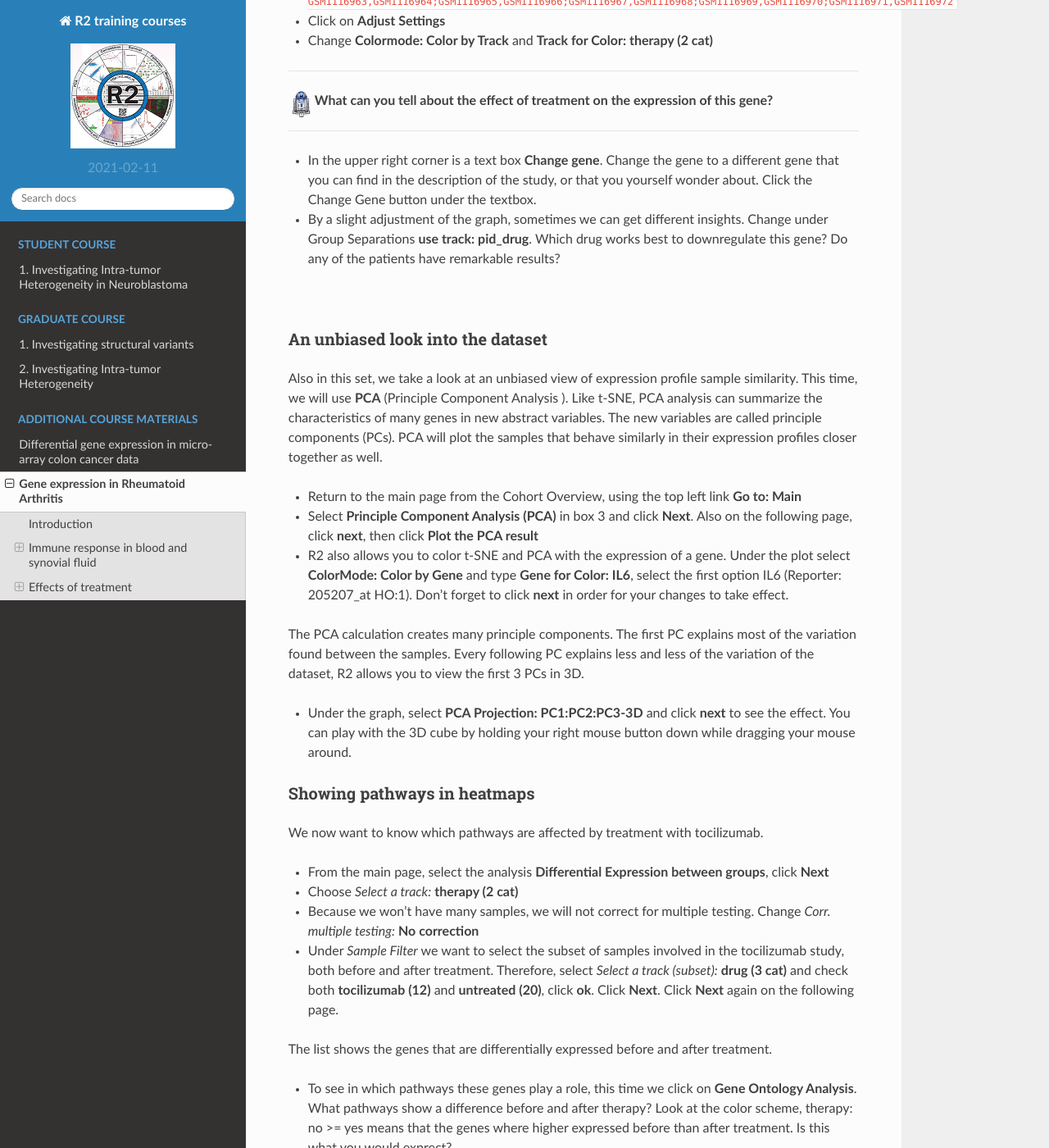
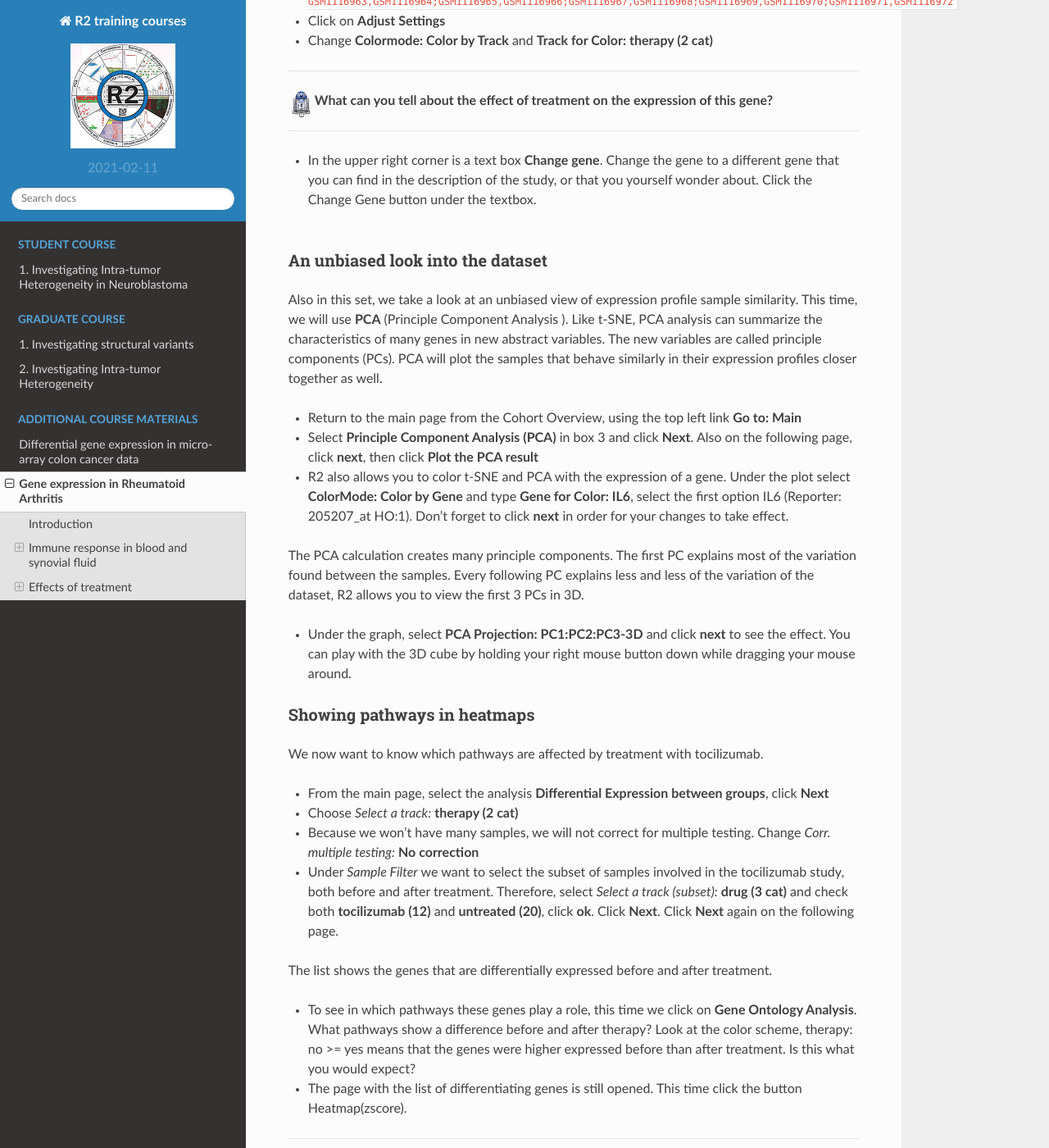
Before and after one commit to antronerds/r2-training-courses, a Sphinx documentation site: the page built from docs/RNA_seq_data_analysis_Using_Rheumatoid_Arthritis_data.md, in a window 1280 px wide and 1400 px high, scrolled down 9669 px. Shown: the whole window at 82% size. Built offline with Sphinx 7.4.7 and the Read the Docs theme 2.0.0, drawn with Linux system fonts in a browser that asks for light colours; pages that are not in the unit, such as notebooks, are missing from menus.

Commit message:
RA course adaptation: `sample paths`

```diff
--- a/docs/RNA_seq_data_analysis_Using_Rheumatoid_Arthritis_data.md
+++ b/docs/RNA_seq_data_analysis_Using_Rheumatoid_Arthritis_data.md
@@ -294,7 +294,6 @@ Since this set is treatment related, let's plot some data to see if treatment ha
 ---
 
 * In the upper right corner is a text box **Change gene**. Change the gene to a different gene that you can find in the description of the study, or that you yourself wonder about. Click the Change Gene button under the textbox.
-* By a slight adjustment of the graph, sometimes we can get different insights. Change under Group Separations **use track: pid_drug**. Which drug works best to downregulate this gene? Do any of the patients have remarkable results?
 <br><br>
 
 
@@ -319,7 +318,7 @@ We now want to know which pathways are affected by treatment with tocilizumab.
 * Under *Sample Filter* we want to select the subset of samples involved in the tocilizumab study, both before and after treatment. Therefore, select *Select a track (subset):* **drug (3 cat)** and check both **tocilizumab (12)** and **untreated (20)**, click **ok**. Click **Next**. Click **Next** again on the following page.
 
 The list shows the genes that are differentially expressed before and after treatment.
-* To see in which pathways these genes play a role, this time we click on **Gene Ontology Analysis**. What pathways show a difference before and after therapy? Look at the color scheme, therapy: no >= yes means that the genes where higher expressed before than after treatment. Is this what you would exprect?
+* To see in which pathways these genes play a role, this time we click on **Gene Ontology Analysis**. What pathways show a difference before and after therapy? Look at the color scheme, therapy: no >= yes means that the genes were higher expressed before than after treatment. Is this what you would expect?
 * The page with the list of differentiating genes is still opened. This time click the button Heatmap(zscore).
 ---
 
```
